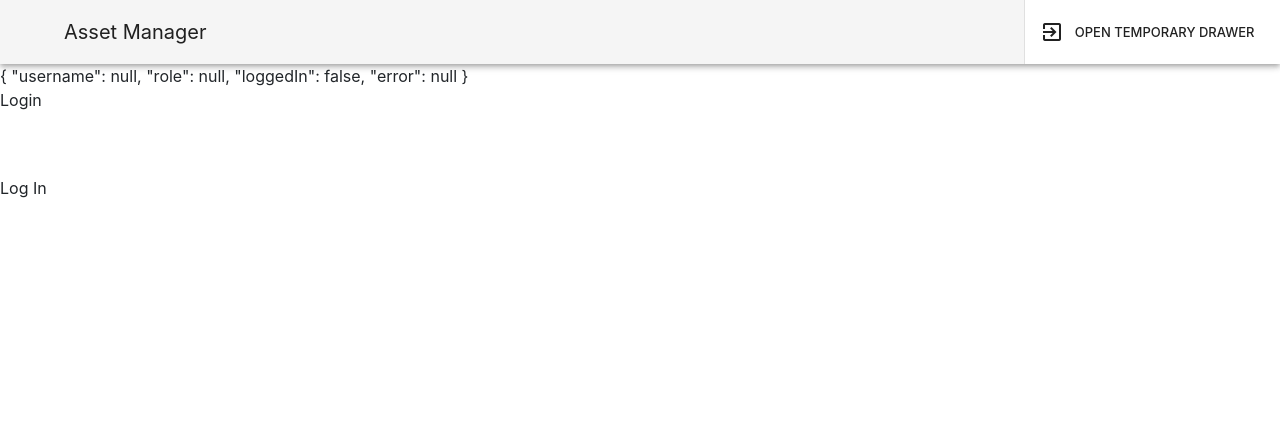
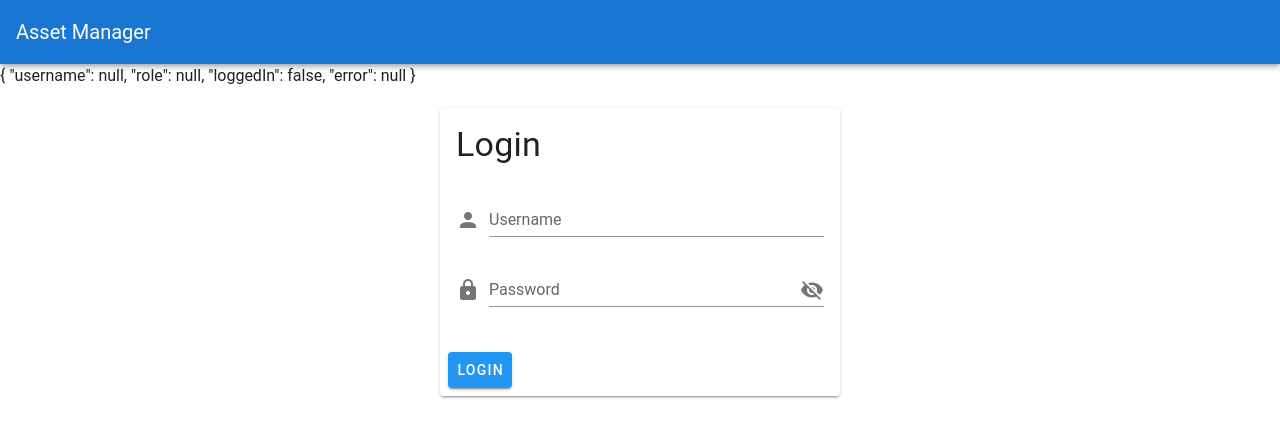
Before and after one commit to mangi07/assetmanager_flask, a Vue app in the folder static/client/: page /#/ in a window 1280 px wide. Shown: the top 438 px of the page. Built offline with nearby package versions, Linux system fonts and the light colour scheme.

Commit message:
working on vuetify asset listing, TODO: cost filter not working
 Committer: mangi07 <>

```diff
--- a/static/client/src/App.vue
+++ b/static/client/src/App.vue
@@ -1,9 +1,11 @@
 
 <template>
+  <v-app>
   <div id="app">
     <navbar></navbar>
     <appbody></appbody>
-</div>
+  </div>
+  </v-app>
 </template>
 
 <script>
--- a/static/client/src/components/AppBody.vue
+++ b/static/client/src/components/AppBody.vue
@@ -1,9 +1,9 @@
 <template>
-  <div>
+  <v-content>
     <div>{{ user }}</div>
     <home v-if ="  user.loggedIn"></home>
     <login v-if="! user.loggedIn"></login>
-  </div>
+  </v-content>
 </template>
 
 <script>
--- a/static/client/src/components/NavBar.vue
+++ b/static/client/src/components/NavBar.vue
@@ -1,82 +1,88 @@
 <template>
-  <div>
-    <v-app-bar>
-      <v-app-bar-nav-icon>
-        <v-navigation-drawer
-          v-model="drawerRight"
-          app
-          clipped
-          right
-        >
-          <v-list dense>
-            <v-list-item @click.stop="right = !right">
-              <v-list-item-action>
-                <v-icon>mdi-exit-to-app</v-icon>
-              </v-list-item-action>
-              <v-list-item-content>
-                <v-list-item-title>Open Temporary Drawer</v-list-item-title>
-              </v-list-item-content>
-            </v-list-item>
-          </v-list>
-        </v-navigation-drawer>
-      </v-app-bar-nav-icon>
+  <nav>
+    <v-app-bar color="primary" dark app>
 
+      <v-menu
+        left
+        bottom
+        v-if="user.loggedIn"
+      >
+        <template v-slot:activator="{ on }">
+          <v-btn icon v-on="on">
+            <v-icon @click="drawer = !drawer">mdi-menu</v-icon>
+          </v-btn>
+        </template>
+
+      </v-menu>
 
       <v-toolbar-title>
         Asset Manager
       </v-toolbar-title>
 
-      <div v-if="user.loggedIn">
-        <v-chip>
-          <v-icon left color="red">mdi-account</v-icon>
-          User: {{ user.username }}
-        </v-chip>
-        <v-chip>
-          <v-icon left color="red">mdi-information</v-icon>
-          Role: {{ user.role }}
-        </v-chip>
-      </div>
+    </v-app-bar>
 
-      <div class="flex-grow-1"></div>
+    <v-navigation-drawer
+        v-model="drawer"
+        app
+        temporary
+      >
+        <v-list-item>
+          <v-list-item-avatar>
+            <!-- <v-img src="https://randomuser.me/api/portraits/men/78.jpg"></v-img> -->
+            <v-icon color="info">mdi-account</v-icon>
+          </v-list-item-avatar>
 
-      <v-toolbar-items v-if="user.loggedIn">
-        <v-btn text @click='logOut'>LOGOUT</v-btn>
-        <v-btn text>
-          <router-link to="/asset-filter" class="nav-link">List Assets</router-link>
-        </v-btn>
-      </v-toolbar-items>
+          <v-list-item-content>
+            <v-list-item-title>User: {{ user.username }}</v-list-item-title>
+            Role: {{ user.role }}
+          </v-list-item-content>
+        </v-list-item>
 
-      <v-menu
-        left
-        bottom
-      >
-        <template v-slot:activator="{ on }">
-          <v-btn icon v-on="on">
-            <v-icon>mdi-dots-vertical</v-icon>
-          </v-btn>
+        <v-divider></v-divider>
+
+        <v-list dense>
+          <v-list-item
+            v-for="item in items"
+            :key="item.title"
+            :to="item.route"
+            link
+          >
+            <v-list-item-icon>
+              <v-icon>{{ item.icon }}</v-icon>
+            </v-list-item-icon>
+
+            <v-list-item-content>
+              <v-list-item-title>{{ item.title }}</v-list-item-title>
+            </v-list-item-content>
+          </v-list-item>
+        </v-list>
+
+        <template v-slot:append>
+          <div class="pa-2">
+            <v-btn block @click='logOut'>Logout</v-btn>
+          </div>
         </template>
 
-        <v-list>
-          <v-list-item
-            @click='logOut'
-          >
-            <v-list-item-title>LOGOUT</v-list-item-title>
-          </v-list-item>
-        </v-list>
-      </v-menu>
-
-    </v-app-bar>
-  </div>
+      </v-navigation-drawer>
+  </nav>
 </template>
 
 <script>
 import userUtils from '../js/user/check_login'
 
 export default {
+  data: () => ({
+    drawer: false,
+
+    items: [
+          { title: 'List Assets', icon: 'mdi-menu', route: "/asset-filter" },
+        ],
+  }),
   methods: {
     logOut: function (event) {
       userUtils.logOut()
       this.$store.dispatch('userModule/unsetUserAction')
+      this.$data.drawer = false
     }
   },
   computed: {
--- a/static/client/src/components/body/AppFilterAssets.vue
+++ b/static/client/src/components/body/AppFilterAssets.vue
@@ -1,7 +1,7 @@
 <template>
 
   <div>
-    <p>Filter Assets (Trying out routing)</p>
+    <p>Filter Assets</p>
     <div>
       <label for="cost-lt">Max Cost</label>
       <input id="cost-lt" type="number" placeholder="0.00" step="0.01" min="0" v-model="filters.cost_lt">
@@ -39,7 +39,7 @@ export default {
         .then(function(result){
           vm.error = result.error;
           if (result.error == null) {
-            vi.$store.dispatch('assetsModule/appendAssetsAction', result)
+            vi.$store.dispatch('assetsModule/getNewAssetsAction', result)
             vi.$router.push('asset-list')
           }
         });
--- a/static/client/src/components/body/AppListAssets.vue
+++ b/static/client/src/components/body/AppListAssets.vue
@@ -2,6 +2,42 @@
   <div>
     <p>Asset Listing</p>
     <div>{{ assets }}</div>
+
+    <v-container
+      class="pa-2"
+      fluid
+    >
+      <v-row>
+        <v-col
+          v-for="(asset, i) in assets"
+          :key="i"
+        >
+          <v-card
+            color="info"
+            dark
+          >
+            <v-list-item three-line>
+              <v-list-item-content class="align-self-start">
+                <v-list-item-title
+                  class="headline mb-2"
+                  v-text="asset.description"
+                ></v-list-item-title>
+
+                <v-list-item-subtitle v-text="asset.cost"></v-list-item-subtitle>
+              </v-list-item-content>
+
+              <v-list-item-avatar
+                size="125"
+                tile
+              >
+                <v-img :src="asset.pictures[0]"></v-img>
+              </v-list-item-avatar>
+            </v-list-item>
+          </v-card>
+        </v-col>
+      </v-row>
+    </v-container>
+
   </div>
 </template>
 
--- a/static/client/src/components/body/AppLogin.vue
+++ b/static/client/src/components/body/AppLogin.vue
@@ -1,10 +1,33 @@
 <template>
   <div>
-    <p>Login</p>
-    <div><input v-model="username"></div>
-    <div><input type="password" v-model="password"></div>
-    <div><button id="submit" @click="logIn">Log In</button></div>
-    <div>{{ ui.data.error }}</div>
+    <v-card width="400" class="mx-auto mt-5">
+      <v-card-title>
+        <h1 class="display-1">Login</h1>
+      </v-card-title>
+      <v-card-text>
+        <v-form>
+          <v-text-field
+            label="Username"
+            v-model="username"
+            prepend-icon="mdi-account"
+          />
+          <v-text-field
+            label="Password"
+            v-model="password"
+            :type="showPassword ? 'text':'password'"
+            @click:append = "showPassword = !showPassword"
+            prepend-icon="mdi-lock"
+            :append-icon="showPassword ? 'mdi-eye': 'mdi-eye-off'"
+          />
+        </v-form>
+      </v-card-text>
+      <v-card-actions>
+        <v-btn id="submit" color="info" @click="logIn">Login</v-btn>
+      </v-card-actions>
+
+      <div>{{ ui.data.error }}</div>
+    </v-card>
+
   </div>
 </template>
 
@@ -16,6 +39,7 @@ export default {
     return {
       username: null,
       password: null,
+      showPassword: false,
       ui: {
         data: {
           error: null,
--- a/static/client/src/store/modules/assets.module.js
+++ b/static/client/src/store/modules/assets.module.js
@@ -1,3 +1,12 @@
+function addAssets (state, assets) {
+    Object.keys(assets).forEach(function(key) {
+        var asset = assets[key]
+        state.assets.push(
+            asset
+        )
+    })
+}
+
 export const assetsModule = {
     namespaced: true,
     state: {
@@ -6,17 +15,19 @@ export const assetsModule = {
     getters: {},
     mutations: {
         appendAssets (state, assets) {
-            Object.keys(assets).forEach(function(key) {
-                var asset = assets[key]
-                state.assets.push(
-                    asset
-                )
-            })
+            addAssets(state, assets)
+        },
+        getNewAssets (state, assets) {
+            state.assets = []
+            addAssets(state, assets)
         },
     },
     actions: {
         appendAssetsAction (context, response) {
             context.commit('appendAssets', response.data.assets)
         },
+        getNewAssetsAction (context, response) {
+            context.commit('getNewAssets', response.data.assets)
+        }
     },
 }
```
Also changed, not shown: static/client/src/components/body/example_asset_list.json (added, +22 -0 lines), 2 other files (tests, documents, lock files or other folders).
